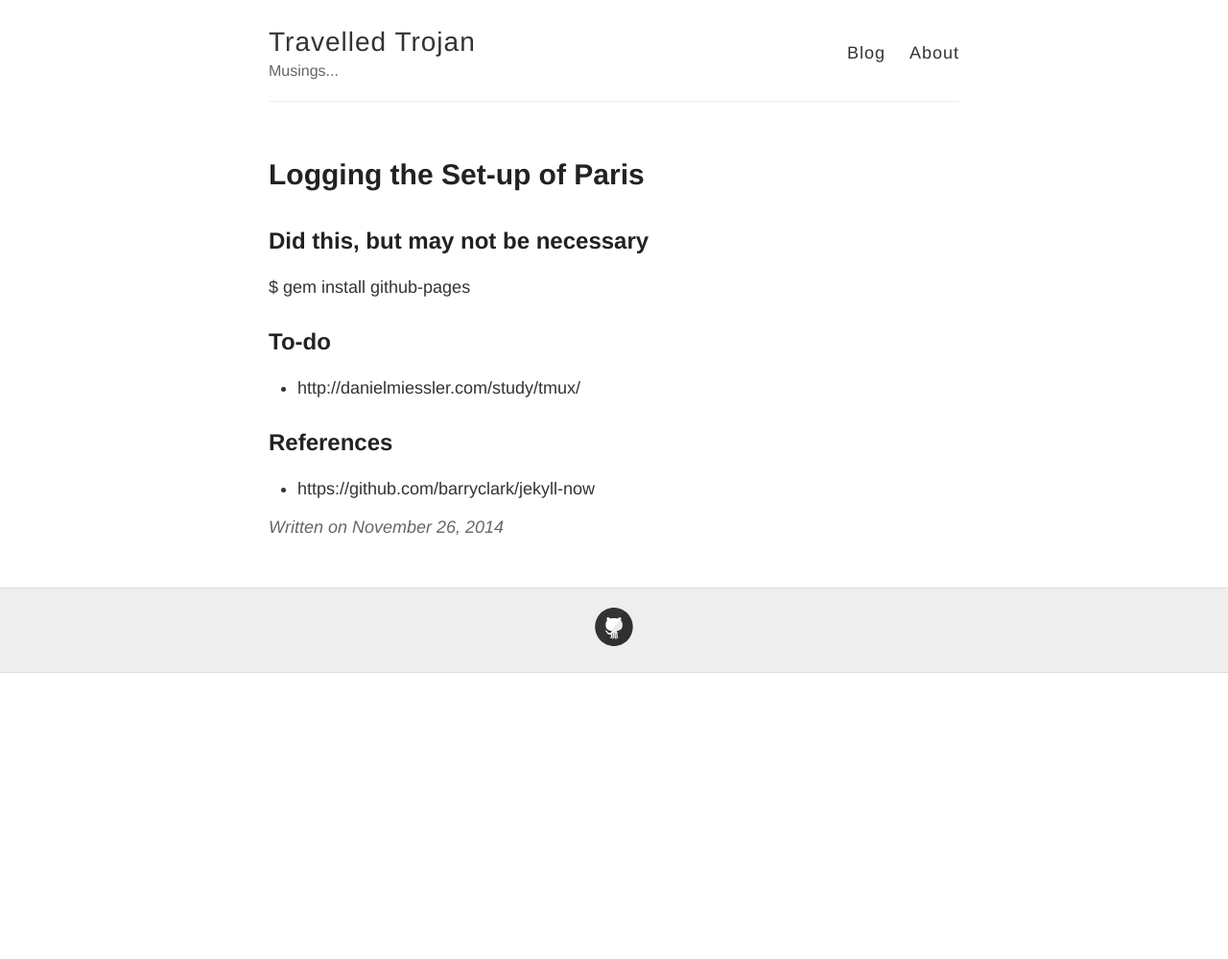
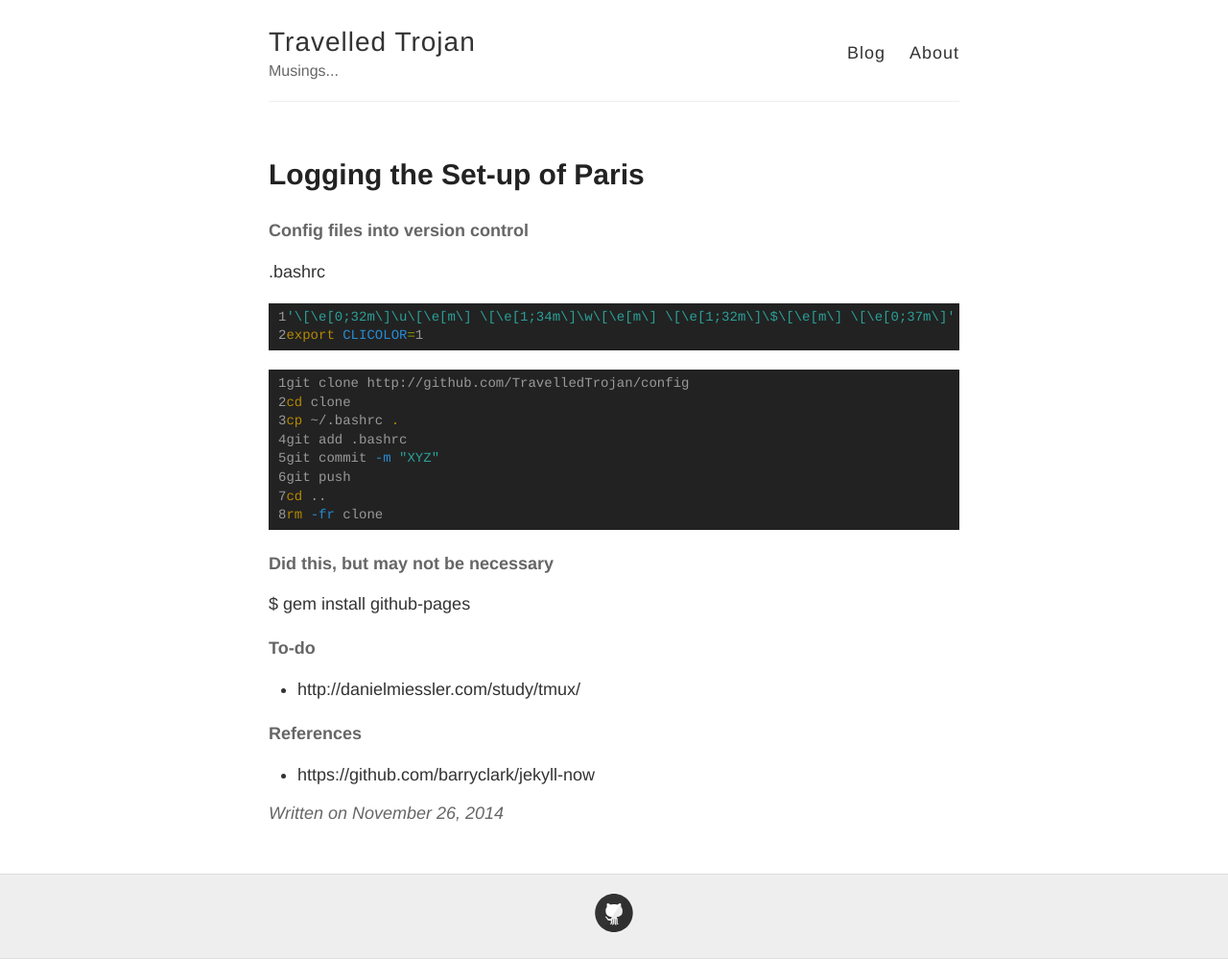
Before and after one commit to TravelledTrojan/TravelledTrojan.github.io, a Jekyll site: the page built from _posts/2014-11-26-Setup.md, in a window 1280 px wide. Shown: the whole page at 96% size. Built offline with Jekyll 4.4.1, drawn with Linux system fonts in a browser that asks for light colours; before the commit the page ends 900 px from its top, so only the background shows below that.

Commit message:
CM config comments

```diff
--- a/_posts/2014-11-26-Setup.md
+++ b/_posts/2014-11-26-Setup.md
@@ -3,11 +3,29 @@ layout: post
 title: Logging the Set-up of Paris
 ---
 
-## Did this, but may not be necessary
+#### Config files into version control
+.bashrc
+{% highlight bash linenos %}
+'\[\e[0;32m\]\u\[\e[m\] \[\e[1;34m\]\w\[\e[m\] \[\e[1;32m\]\$\[\e[m\] \[\e[0;37m\]'
+export CLICOLOR=1
+{% endhighlight %}
+
+{% highlight bash linenos %}
+git clone http://github.com/TravelledTrojan/config
+cd clone
+cp ~/.bashrc .
+git add .bashrc
+git commit -m "XYZ"
+git push
+cd ..
+rm -fr clone
+{% endhighlight %}
+
+#### Did this, but may not be necessary
 $ gem install github-pages
 
-## To-do
+#### To-do
  * http://danielmiessler.com/study/tmux/
 
-## References
+#### References
  * https://github.com/barryclark/jekyll-now
```
